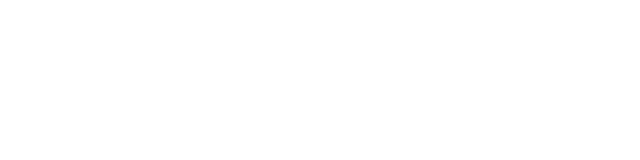
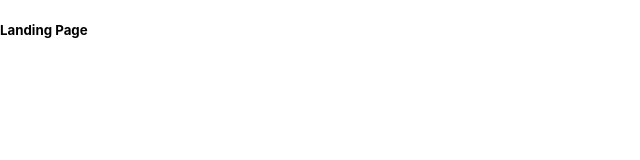
Before and after one commit to SeanningTatum/gae-express-react-starter, a React (Create React App) app in the folder client/: page / in a window 1280 px wide. Shown: the top 160 px of the page, without its empty margins (0-640 px from the left). Built offline with nearby package versions, Linux system fonts and the light colour scheme.

Commit message:
add LandingPage route

```diff
--- a/client/src/App.js
+++ b/client/src/App.js
@@ -1,10 +1,12 @@
 import React from 'react'
 import {Route, BrowserRouter as Router} from 'react-router-dom'
+
+import LandingPage from './pages/LandingPage'
 
 function App() {
   return (
     <Router>
-      <Route to="/" />
+      <Route to="/" component={LandingPage} />
     </Router>
   )
 }
```
Also changed, not shown: 1 other file (tests, documents, lock files or other folders).
